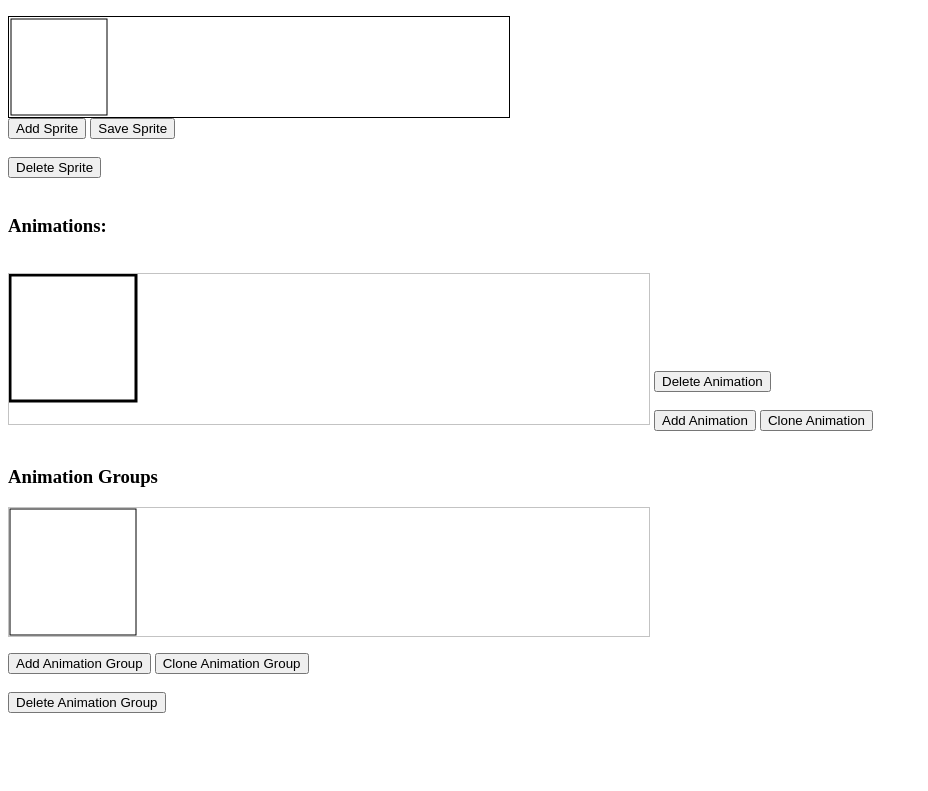
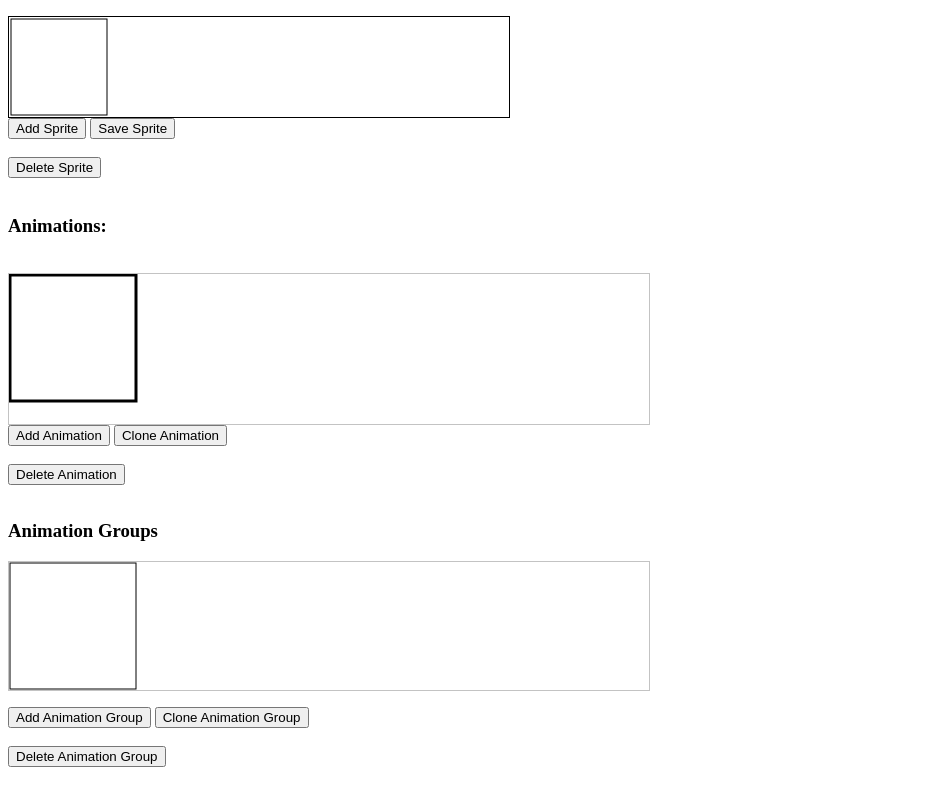
Before and after one commit to FormerlyZeroCool/SpriteDraw, a plain HTML site: page web/index.html in a window 1280 px wide. Shown: the part 702-1493 px from the top of the page, without its empty margins (0-928 px from the left). Before the commit the page ends 1439 px from the top, so only its background shows below. Drawn offline with Linux system fonts and the light colour scheme.

Commit message:
update ui to make animations controls more similar to rest

```diff
--- a/web/index.html
+++ b/web/index.html
@@ -40,13 +40,14 @@
     </div>
     <h3>Animations:</h3>
     <br><canvas id="animations" style="border:1px solid #c3c3c3"></canvas>
+    <br>
 
+    <button id="add_animation">Add Animation</button>
+    <button id="clone_animation">Clone Animation</button><br><br>
+    <button id="delete_animation">Delete Animation</button>
+        <br>
     <div id="animations_group" style="display: inline-block;">
-    </p>
-        <button id="delete_animation">Delete Animation</button><br><br>
-        <button id="add_animation">Add Animation</button>
-        <button id="clone_animation">Clone Animation</button>
-        <br>
+    <p>
 </p>
     </div><br>
 
```
